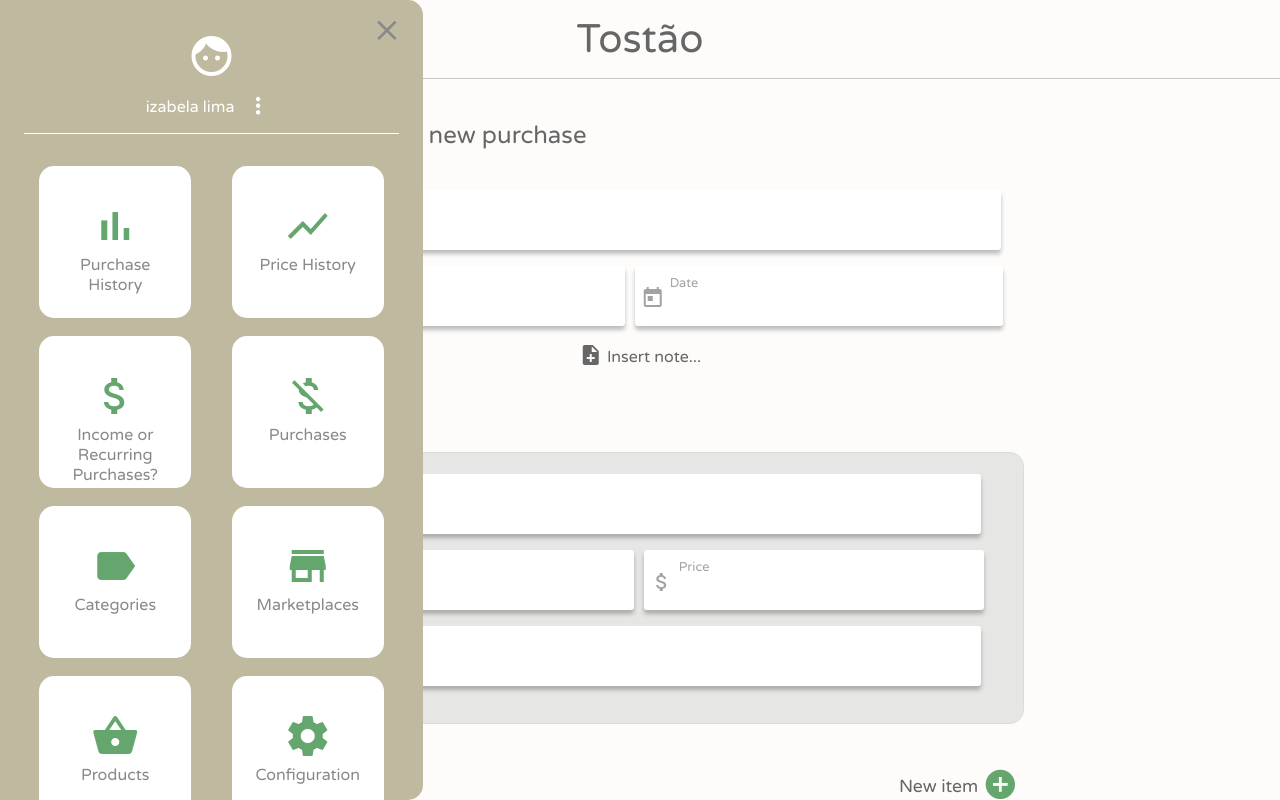
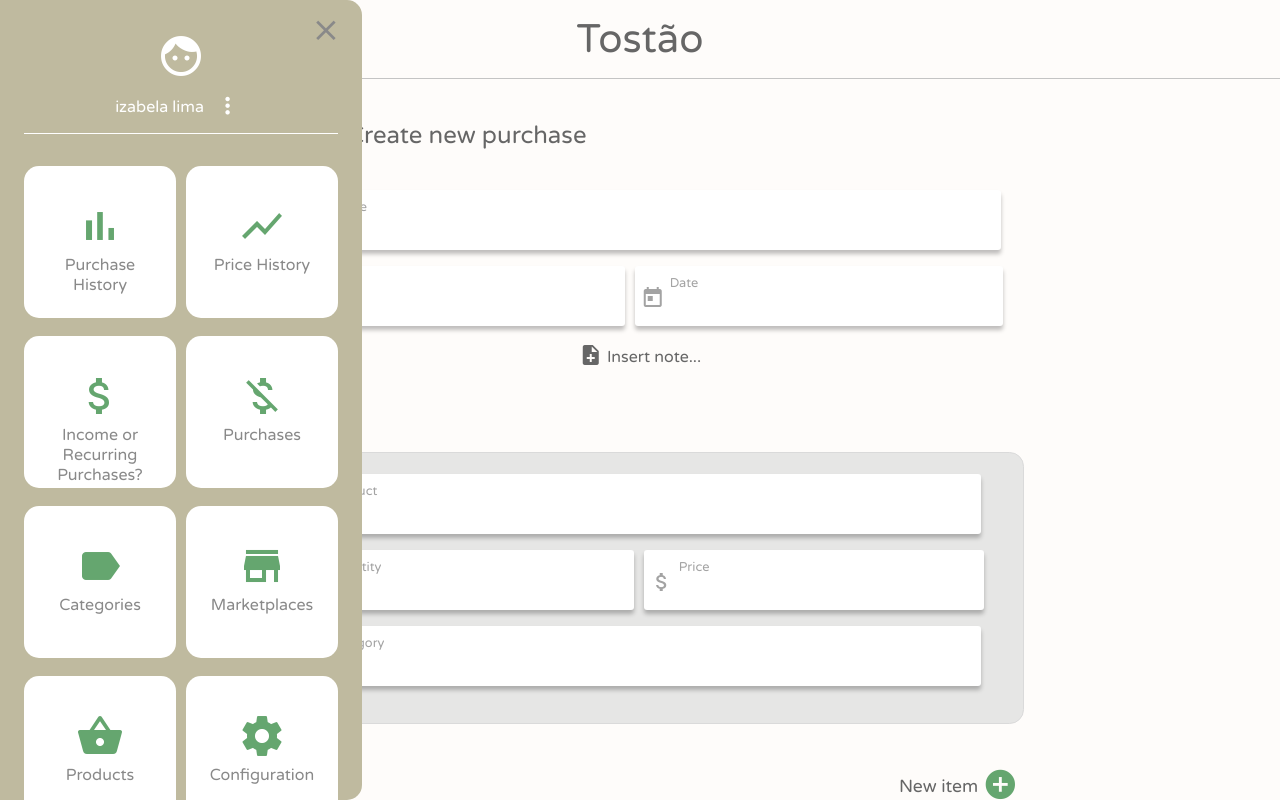
Before and after one commit to izamglima/tostao-frontend, an Angular app: page /purchases/new in a window 1280 px wide. Both pictures are taken after a click on the button 35 px from the left and 38 px from the top of the page. Shown: the top 800 px of the page. Built offline with nearby package versions, Linux system fonts and the light colour scheme.

Commit message:
rebase add menu animation

```diff
--- a/src/app/components/header/header.component.html
+++ b/src/app/components/header/header.component.html
@@ -1,11 +1,16 @@
 <header class="header">
-    <button class="menu-button" name="menu" value="menu" (click)="menuContainerToggle = true">
+    <button class="menu-button" name="menu" value="menu" (click)="openMenu()">
         <div></div>
         <div></div>
         <div></div>
     </button>
-    <section class="menu-container" *ngIf="menuContainerToggle">
-        <button class="menu-close" (click)="menuContainerToggle = false">
+    <section class="menu-container"
+        *ngIf="slideRight"
+        [ngClass]="{
+            'slide-right-menu': slideRight,
+            'slide-left-menu': slideLeft
+            }">
+        <button class="menu-close" (click)="closeMenu()">
             <i class="material-icons">close</i>
         </button>
         <div class="menu-header text-center">
--- a/src/app/components/header/header.component.ts
+++ b/src/app/components/header/header.component.ts
@@ -1,15 +1,28 @@
-import { Component, OnInit } from '@angular/core';
+import { Component } from '@angular/core';
 
 @Component({
   selector: 'app-header',
   templateUrl: './header.component.html'
 })
-export class HeaderComponent implements OnInit {
+export class HeaderComponent {
 
   constructor() { }
   logoutBoxToggle = true;
-  menuContainerToggle = false;
-  ngOnInit(): void {
+  slideRight = false;
+  slideLeft = false;
+
+  openMenu(): void {
+    this.slideRight = true;
+    this.slideLeft = false;
+  }
+
+  closeMenu(): void {
+    this.slideLeft = true;
+    setTimeout(() =>
+    {
+      this.slideRight = false;
+    },
+    400);
   }
 
 }
--- a/src/app/components/purchases/purchase-new/purchase-new.component.ts
+++ b/src/app/components/purchases/purchase-new/purchase-new.component.ts
@@ -52,7 +52,6 @@
       note: [null],
       items: this.formBuilder.array([this.addNewItem()])
     });
-    console.log(this.newPurchase.value.items.length);
     // set purchaseItems to the form control containing items
     this.purchaseItems = this.newPurchase.get('items') as FormArray;
   }
--- /dev/null
+++ b/src/styles/abstracts/_animations.scss
@@ -0,0 +1,51 @@
+/**
+ * ----------------------------------------
+ * animation slide-right-menu
+ * ----------------------------------------
+ */
+ @-webkit-keyframes slide-right-menu {
+    0% {
+        -webkit-transform: translateX(-200px);
+                transform: translateX(-200px);
+    }
+    100% {
+        -webkit-transform: translateX(0);
+                transform: translateX(0);
+    }
+}
+@keyframes slide-right-menu {
+    0% {
+        -webkit-transform: translateX(-200px);
+                transform: translateX(-200px);
+    }
+    100% {
+        -webkit-transform: translateX(0);
+                transform: translateX(0);
+    }
+}
+
+/**
+ * ----------------------------------------
+ * animation slide-left-menu
+ * ----------------------------------------
+ */
+ @-webkit-keyframes slide-left-menu {
+    0% {
+        -webkit-transform: translateX(0);
+                transform: translateX(0);
+    }
+    100% {
+        -webkit-transform: translateX(-375px);
+                transform: translateX(-375px);
+    }
+}
+@keyframes slide-left-menu {
+    0% {
+        -webkit-transform: translateX(0);
+                transform: translateX(0);
+    }
+    100% {
+        -webkit-transform: translateX(-375px);
+                transform: translateX(-375px);
+    }
+}
--- a/src/styles/app/_header.scss
+++ b/src/styles/app/_header.scss
@@ -31,7 +31,6 @@
 
 .menu-container {
     position: absolute;
-    width: 375px;
     height: 100vh;
     background-color: $secondary-full;
     padding: 0 1.5em;
@@ -135,3 +134,13 @@
         }
     }
 }
+
+.slide-right-menu {
+	-webkit-animation: slide-right-menu 0.3s ease both;
+	animation: slide-right-menu 0.3s ease both;
+}
+
+.slide-left-menu {
+    -webkit-animation: slide-left-menu 0.3s ease both;
+	animation: slide-left-menu 0.3s ease both;
+}
--- a/src/styles/app/_shared.scss
+++ b/src/styles/app/_shared.scss
@@ -1,8 +1,5 @@
 .wrapper {
     margin: 0 20px;
-}
-.wrapper-small {
-
 }
 
 .grid {
--- a/src/styles/main.scss
+++ b/src/styles/main.scss
@@ -1,5 +1,6 @@
 @import 'abstracts/variables';
 @import 'abstracts/mixins';
+@import 'abstracts/animations';
 
 @import 'base/reset';
 @import 'base/typhography';
```
Also changed, not shown: 1 other file (tests, documents, lock files or other folders).
